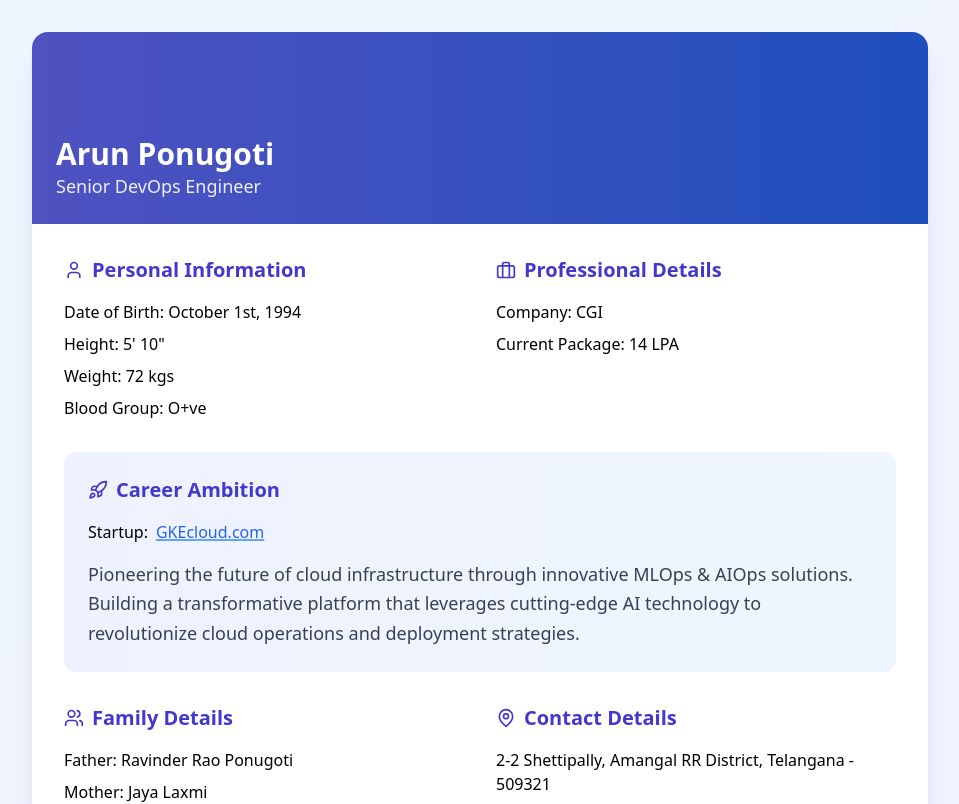
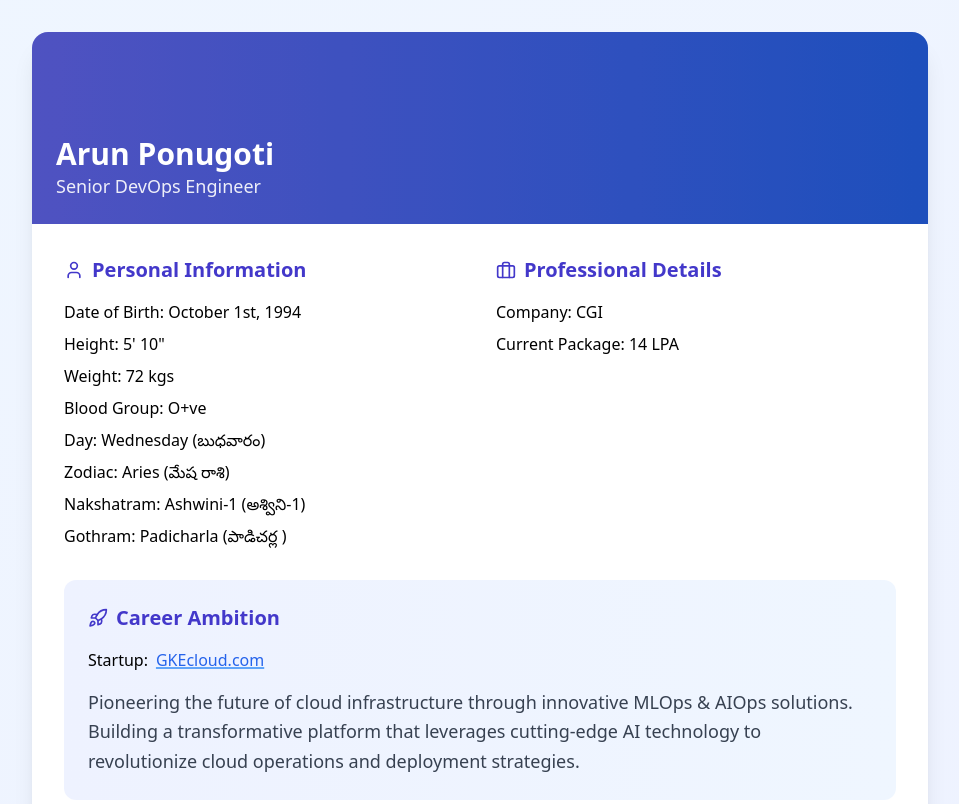
Before and after one commit to learning-org-2565/biodata, a React (Vite) app: page / in a window 1280 px wide. Shown: the top 804 px of the page, without its empty margins (160-1119 px from the left). Built offline with nearby package versions, Linux system fonts and the light colour scheme.

Commit message:
Update App.tsx

```diff
--- a/src/App.tsx
+++ b/src/App.tsx
@@ -27,6 +27,11 @@ function App() {
                 <p><span className="font-medium">Height:</span> 5' 10"</p>
                 <p><span className="font-medium">Weight:</span> 72 kgs</p>
                 <p><span className="font-medium">Blood Group:</span> O+ve</p>
+                <p><span className="font-medium">Day:</span> Wednesday (బుధవారం)</p>
+                <p><span className="font-medium">Zodiac:</span> Aries (మేష రాశి)</p>
+                <p><span className="font-medium">Nakshatram:</span> Ashwini-1 (అశ్విని-1)</p>
+                <p><span className="font-medium">Gothram:</span> Padicharla (పాడిచర్ల )</p>
+
               </div>
             </section>
 
```
